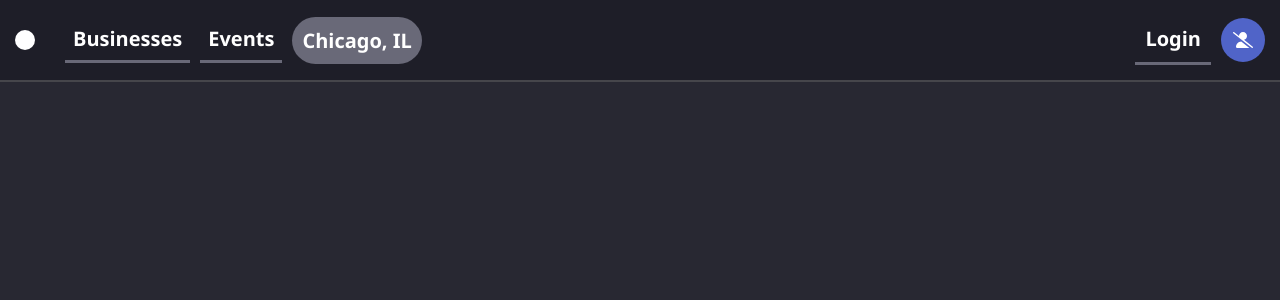
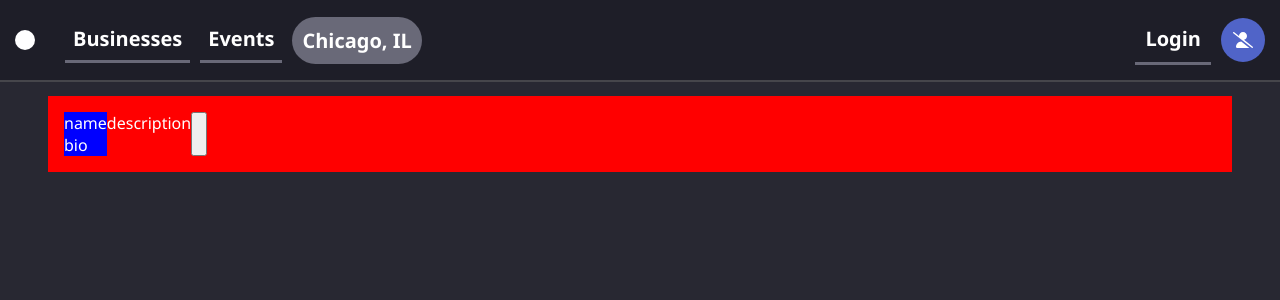
Before and after one commit to danbarajas/TadPool, a React (Vite) app in the folder client/: page /view/organizer in a window 1280 px wide. Shown: the top 300 px of the page. Built offline with nearby package versions, Linux system fonts and the light colour scheme.

Commit message:
Setting Up Views

```diff
--- a/client/src/components/navbar/Navbar.scss
+++ b/client/src/components/navbar/Navbar.scss
@@ -8,6 +8,9 @@ $border-radius-size: 6px;
     height: 4em;
 
     font-size: 20px;
+
+    top: 0;
+    left: 0;
 
     position: fixed;
     display: flex;
--- a/client/src/components/views/views.jsx
+++ b/client/src/components/views/views.jsx
@@ -3,6 +3,13 @@ import './views.scss'
 
 import { FontAwesomeIcon } from '@fortawesome/react-fontawesome'
 
-export default function Views() {
-    return <div className="views"></div>
+export default function Views({ name, bio, description, buttonData }) {
+    return <div className="views">
+        <section>
+            <div className="name">{ name }</div>
+            <div className="bio">{ bio }</div>
+        </section>
+        <div className="description">{ description }</div>
+        <button className="submit">{ buttonData }</button>
+    </div>
 }
--- a/client/src/components/views/views.scss
+++ b/client/src/components/views/views.scss
@@ -0,0 +1,17 @@
+.views {
+    width: 90vw;
+
+    margin-top: 6em;
+    padding: 1em;
+
+    background-color: red;
+
+    display: flex;
+    flex-direction: row;
+
+    section {
+        // display: flex;
+
+        background-color: blue;
+    }
+}
--- a/client/src/routes/views/organizer/organizer.jsx
+++ b/client/src/routes/views/organizer/organizer.jsx
@@ -1,10 +1,14 @@
 import {} from 'react'
 import {} from '@fortawesome/react-fontawesome'
 
+import './organizer.scss'
+
+import Views from '../../../components/views/views'
 import { TopNavBar } from '../../../components/navbar/Navbar'
 
 export default function OrganizerView() {
     return <div className="organizer-view">
         <TopNavBar></TopNavBar>
+        <Views name={'name'} bio={'bio'} description={'description'} />
     </div>
 }
--- a/client/src/routes/views/organizer/organizer.scss
+++ b/client/src/routes/views/organizer/organizer.scss
@@ -0,0 +1,10 @@
+$business-container-theme: rgb(80, 80, 90);
+
+.organizer-view {
+    width: 100%;
+
+    display: flex;
+    justify-content: center;
+    align-items: center;
+
+}
```
